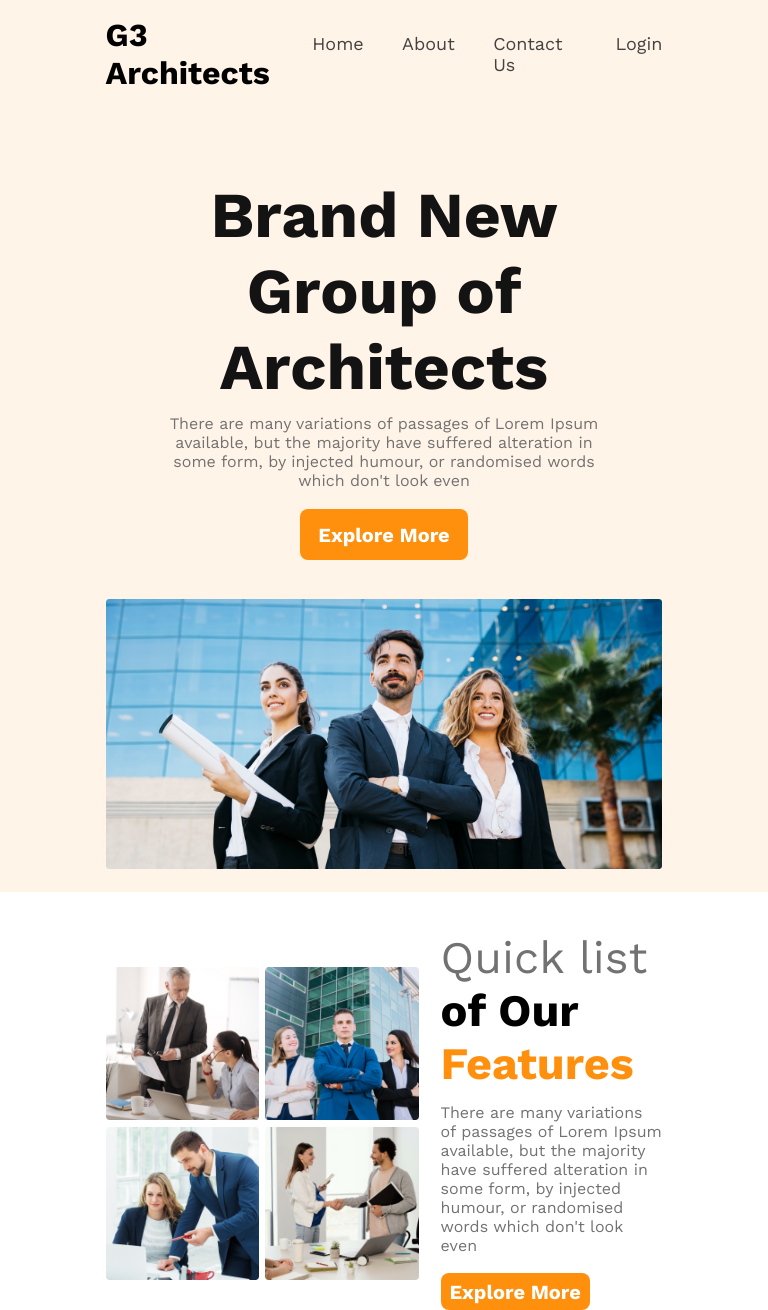
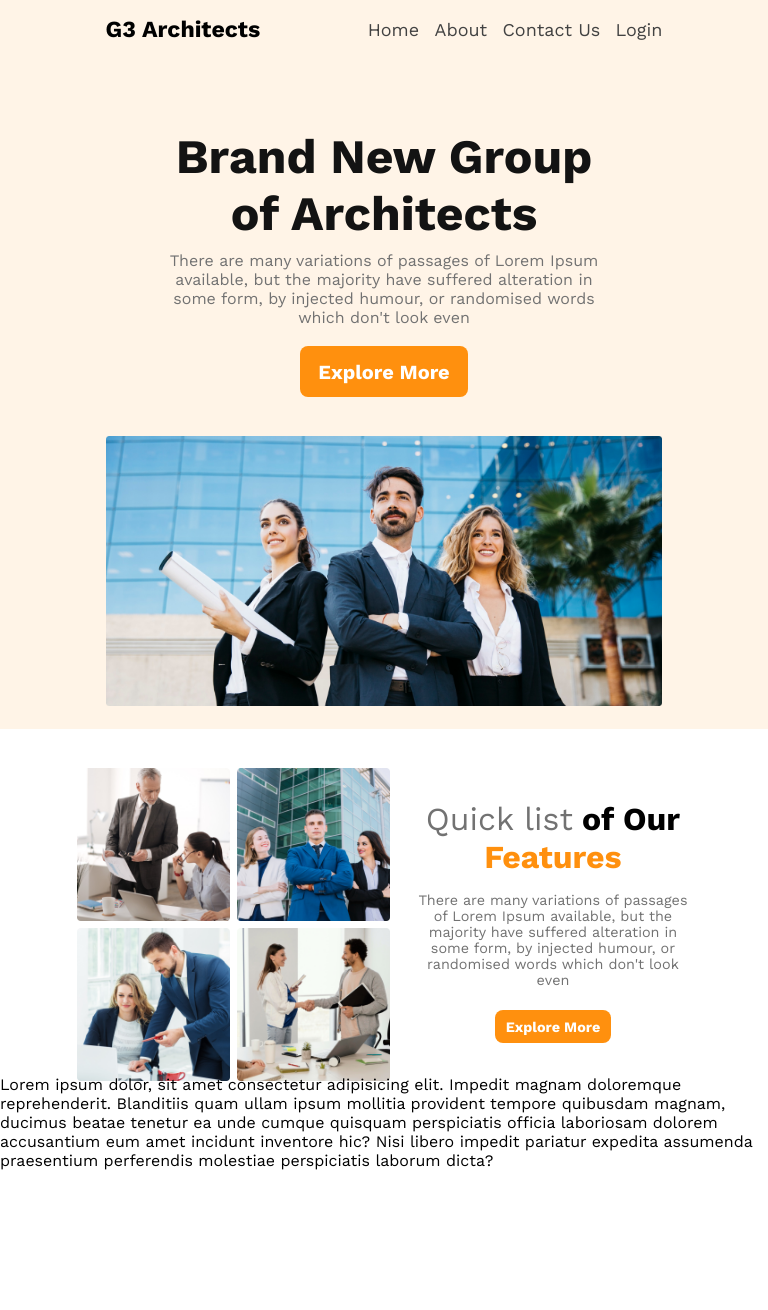
Before and after one commit to Zihan231/G3-Architect, a plain HTML site: page index.html in a window 768 px wide. After the commit the page ends 1170 px from the top, so only its background shows below. Drawn offline with nearby package versions, Linux system fonts and the light colour scheme.

Commit message:
Responsive for Tab as well

```diff
--- a/index.html
+++ b/index.html
@@ -48,6 +48,7 @@
           <button class="btn Highlight-Bg white">Explore More</button>
         </div>
       </section>
+      <section>Lorem ipsum dolor, sit amet consectetur adipisicing elit. Impedit magnam doloremque reprehenderit. Blanditiis quam ullam ipsum mollitia provident tempore quibusdam magnam, ducimus beatae tenetur ea unde cumque quisquam perspiciatis officia laboriosam dolorem accusantium eum amet incidunt inventore hic? Nisi libero impedit pariatur expedita assumenda praesentium perferendis molestiae perspiciatis laborum dicta?</section>
     </main>
   </body>
 </html>
--- a/style.css
+++ b/style.css
@@ -51,7 +51,7 @@
 #Nav-List li {
   list-style: none;
 }
-nav h2{
+nav h2 {
   font-size: 2em;
 }
 nav {
@@ -65,7 +65,6 @@ nav {
   margin-bottom: 4%;
 }
 .Hero-Heading h1 {
-    /* word-wrap: break-word; */
   font-size: 4em;
   margin-bottom: 2%;
 }
@@ -84,45 +83,41 @@ nav {
   font-weight: bold;
   cursor: pointer;
 }
-.btn:hover{
-  background-color:#ff7300;
+.btn:hover {
+  background-color: #ff7300;
 }
-header img{
+header img {
   display: block;
   width: 72.5vw;
   margin: 5% auto 0 auto;
   padding-bottom: 3%;
 }
-#QuickList{
+#QuickList {
   justify-content: space-between;
   align-items: center;
   gap: 5%;
   width: 72.5vw;
   margin: 5% auto 0px auto;
 }
-.QuickList-Img-Container img{
+.QuickList-Img-Container img {
   width: 20vw;
 }
-.QuickList-Img-Container{
+.QuickList-Img-Container {
   display: grid;
   grid-template-columns: 1fr 1fr;
   grid-template-rows: 1fr 1fr;
   gap: 2%;
 }
-#QuickList-Headings h2 .Qc{
+#QuickList-Headings h2 .Qc {
   font-weight: normal;
 }
-#QuickList-Headings p{
+#QuickList-Headings p {
   margin-bottom: 8%;
 }
-#QuickList-Headings h2{
+#QuickList-Headings h2 {
   font-size: 2.8125em;
   margin-bottom: 6%;
 }
-
-
-
-
 
 @media screen and (max-width: 575.98px) {
   nav {
@@ -131,19 +126,22 @@ header img{
     width: 90vw;
     margin: 0px auto 0px auto;
   }
+  #Nav-List ul a {
+  font-size: 0.8em;
+}
   #Nav-List ul {
-    font-size: 3vw;
+    font-size: 100%;
     gap: 2vw;
   }
   .Hero-Heading h1 {
     /* word-wrap: break-word; */
     font-size: 2em;
   }
-nav h2{
+  nav h2 {
     text-align: center;
     font-size: 4vw;
   }
-#QuickList{
+  #QuickList {
     flex-direction: column-reverse;
     justify-content: space-between;
     align-items: center;
@@ -151,10 +149,46 @@ nav h2{
     width: 72.5vw;
     margin: 5% auto 0px auto;
   }
+  #QuickList-Headings {
+    text-align: center;
+  }
+  .QuickList-Img-Container img {
+    width: 35vw;
+  }
+}
+@media screen and (min-width: 576px) and (max-width: 992px) {
+  nav {
+    margin-top: 50px;
+    justify-content: space-between;
+    /* width: 72.5vw; */
+    margin: 0px auto 0px auto;
+  }
+  #Nav-List ul {
+    font-size: 100%;
+    gap: 2vw;
+  }
+  nav h2 {
+    text-align: center;
+    font-size: 3vw;
+  }
+  .Hero-Heading h1 {
+    font-size: 3em;
+    margin-bottom: 2%;
+  }
+  #QuickList{
+    width: 80vw;
+  }
+  #QuickList-Headings p{
+    font-size: 0.9em;;
+  }
+  #QuickList-Headings button{
+    font-size: 0.9em;
+  }
   #QuickList-Headings{
     text-align: center;
   }
-.QuickList-Img-Container img{
-  width: 35vw;
+  #QuickList-Headings h2{
+    text-align: center;
+    font-size: 2em;
   }
 }
```
Also changed, not shown: 1 other file. Lines whose indentation alone changed are shown as unchanged.
